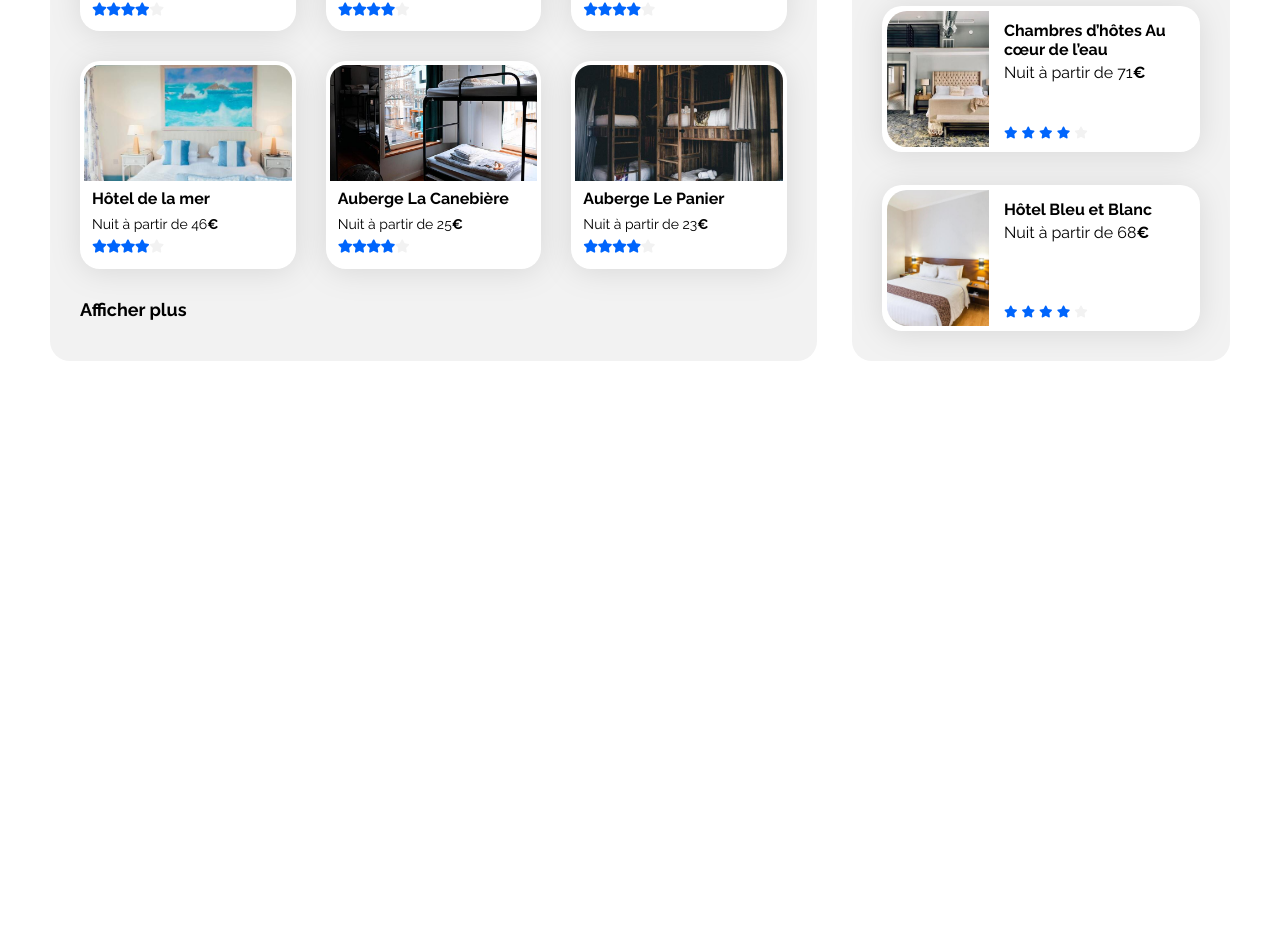
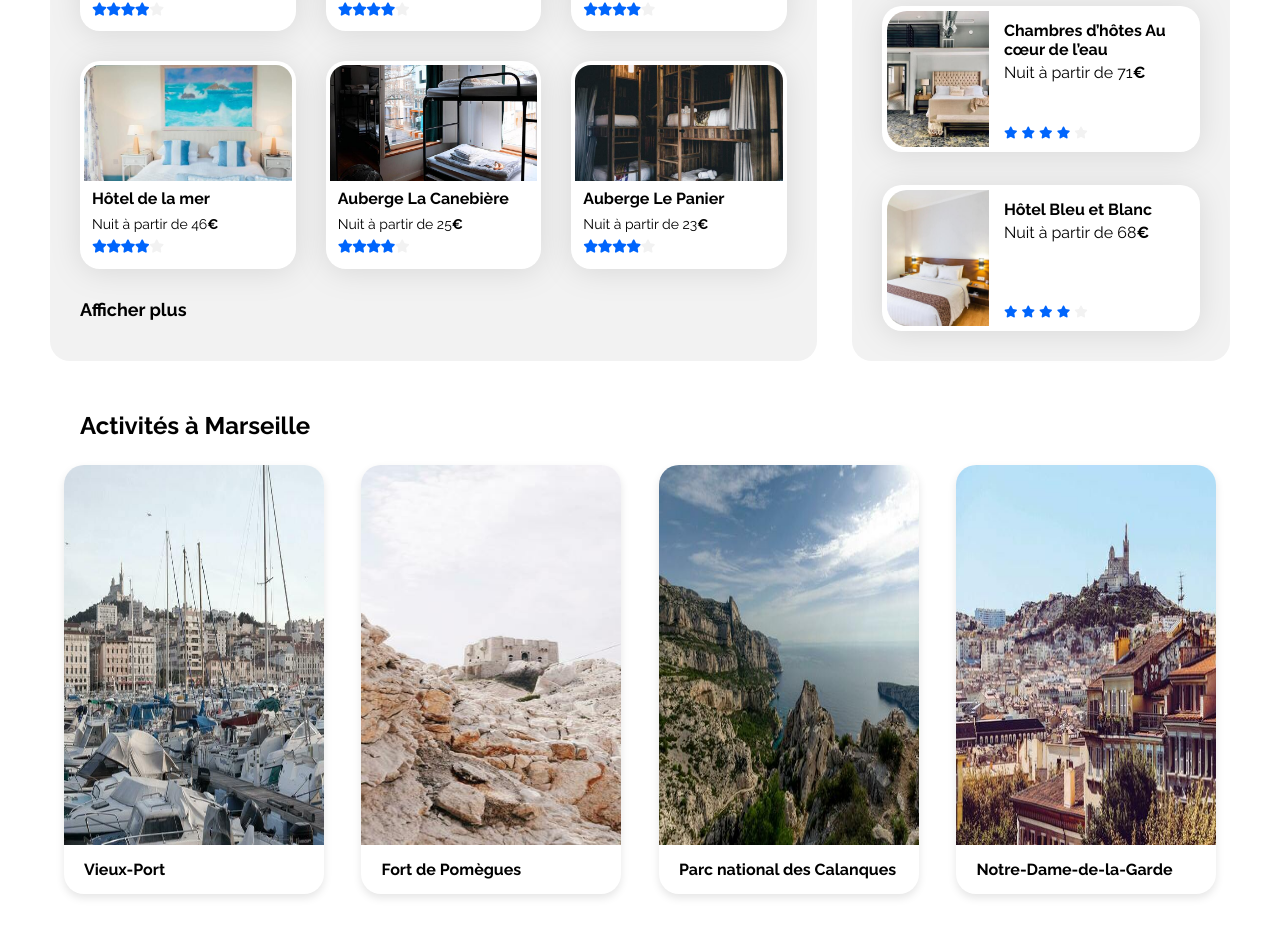
Before and after one commit to mehdighozelam/BOOKI, a plain HTML site: page index.html in a window 1280 px wide. Shown: the part 687-1623 px from the top of the page. Before the commit the page ends 1048 px from the top, so only its background shows below. Drawn offline with Linux system fonts and the light colour scheme.

Commit message:
ajout section activité

```diff
--- a/css/style.css
+++ b/css/style.css
@@ -442,3 +442,47 @@ a {
 .populaires-cards .card-rating {
   margin-bottom: 5px;
 }
+
+/****** Activités ***********/
+
+.activities-marseille {
+  width: 100%; /* Largeur de 100% */
+  text-align: left; /* Alignement du texte à gauche */
+  margin-top: 20px; /* Marge supérieure de 20px */
+  margin-bottom: 60px; /* Marge inférieure de 60px */
+}
+
+.activities-marseille h2 {
+  font-size: 24px; /* Taille de la police */
+  color: #000000; /* Couleur du texte */
+  padding: 30px 0px 25px 30px; /* Padding en haut, en bas et à gauche */
+}
+
+.activity-cards {
+  display: flex; /* Utilisation de Flexbox pour la disposition */
+  justify-content: space-around; /* Espacement égal entre les éléments */
+  gap: 10px; /* Espace entre les éléments */
+  flex-wrap: wrap; /* Permet de passer à la ligne si nécessaire */
+}
+
+.activity-card {
+  flex-basis: 22%; /* Largeur de base de 22% */
+  box-shadow: 0 4px 8px rgba(0, 0, 0, 0.1); /* Ombre portée */
+  border-radius: 20px; /* Coins arrondis de 20px */
+  overflow: hidden; /* Masque le dépassement du contenu */
+}
+
+.activity-card img {
+  width: 297.5px; /* Largeur des images */
+  height: 380px; /* Hauteur des images */
+  display: block; /* Affichage en bloc */
+}
+
+.activity-card p {
+  font-size: 16px; /* Taille de la police */
+  font-weight: 700; /* Poids de la police en gras */
+  color: #000000; /* Couleur du texte */
+  padding: 0px 0px 0px 20px; /* Padding à gauche de 20px */
+  margin-top: 15px; /* Marge supérieure de 15px */
+  margin-bottom: 15px; /* Marge inférieure de 15px */
+}
--- a/index.html
+++ b/index.html
@@ -413,6 +413,43 @@
             </div>
           </section>
         </div>
+
+        <section class="activites">
+          <div class="activities-marseille">
+            <h2>Activités à Marseille</h2>
+
+            <div class="activity-cards">
+              <div class="activity-card">
+                <img
+                  src="./images/activites/reno-laithienne.jpg"
+                  alt="Vieux-Port"
+                />
+                <p>Vieux-Port</p>
+              </div>
+              <div class="activity-card">
+                <img
+                  src="./images/activites/paul-hermann.jpg"
+                  alt="Fort de Pomègues"
+                />
+                <p>Fort de Pomègues</p>
+              </div>
+              <div class="activity-card">
+                <img
+                  src="./images/activites/kilyan-sockalingum.jpg"
+                  alt="Parc national des Calanques"
+                />
+                <p>Parc national des Calanques</p>
+              </div>
+              <div class="activity-card">
+                <img
+                  src="./images/activites/florian-wehde.jpg"
+                  alt="Notre-Dame-de-la-Garde"
+                />
+                <p>Notre-Dame-de-la-Garde</p>
+              </div>
+            </div>
+          </div>
+        </section>
       </main>
     </div>
   </body>
```
